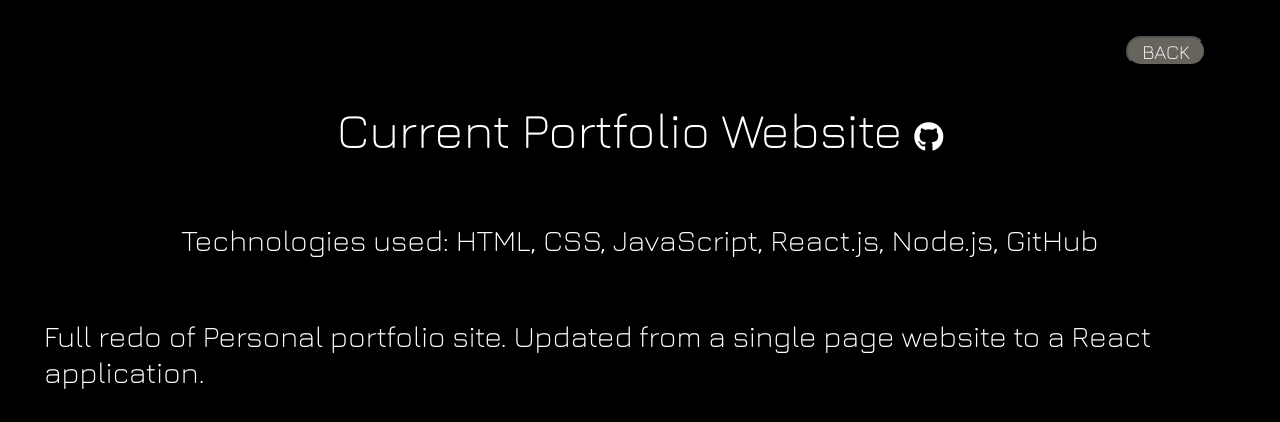
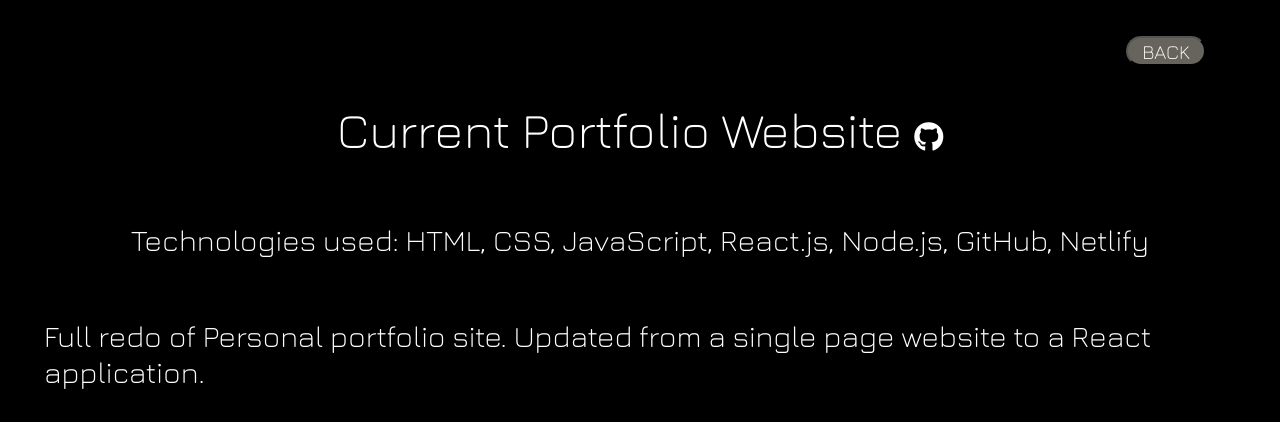
Before and after one commit to jleviharris/Portfolio, a React (Create React App) app in the folder frontend/: page /project4 in a window 1280 px wide. Shown: the top 422 px of the page. Built offline with nearby package versions, Linux system fonts and the light colour scheme.

Commit message:
Project 4 work

```diff
--- a/frontend/src/components/Projects/project4.js
+++ b/frontend/src/components/Projects/project4.js
@@ -13,7 +13,10 @@
         </a>
       </h1>
 
-      <p>Technologies used: HTML, CSS, JavaScript, React.js, Node.js, GitHub</p>
+      <p>
+        Technologies used: HTML, CSS, JavaScript, React.js, Node.js, GitHub,
+        Netlify
+      </p>
       <p>
         Full redo of Personal portfolio site. Updated from a single page website
         to a React application.
```
Also changed, not shown: 1 other file (tests, documents, lock files or other folders).
